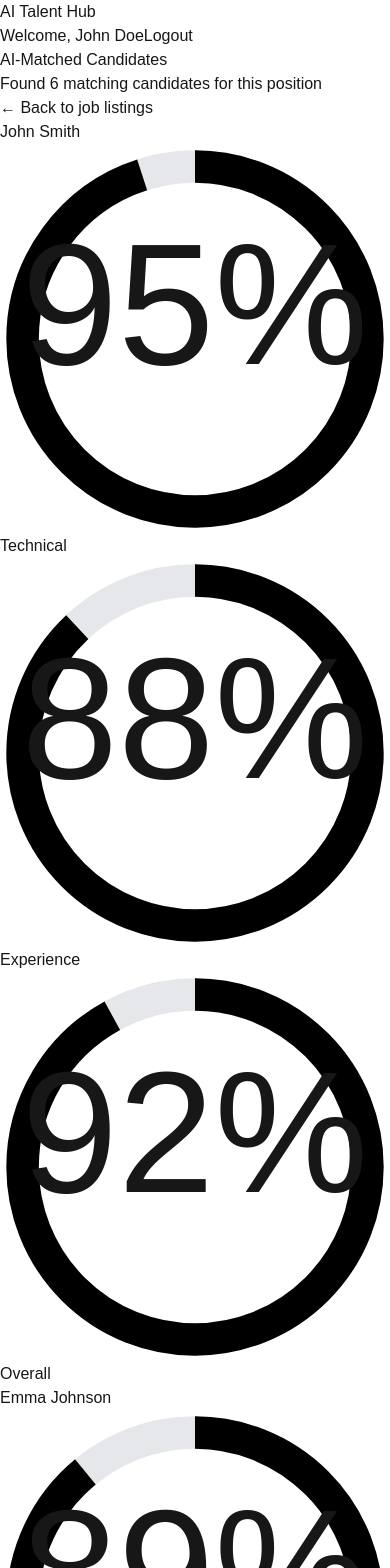
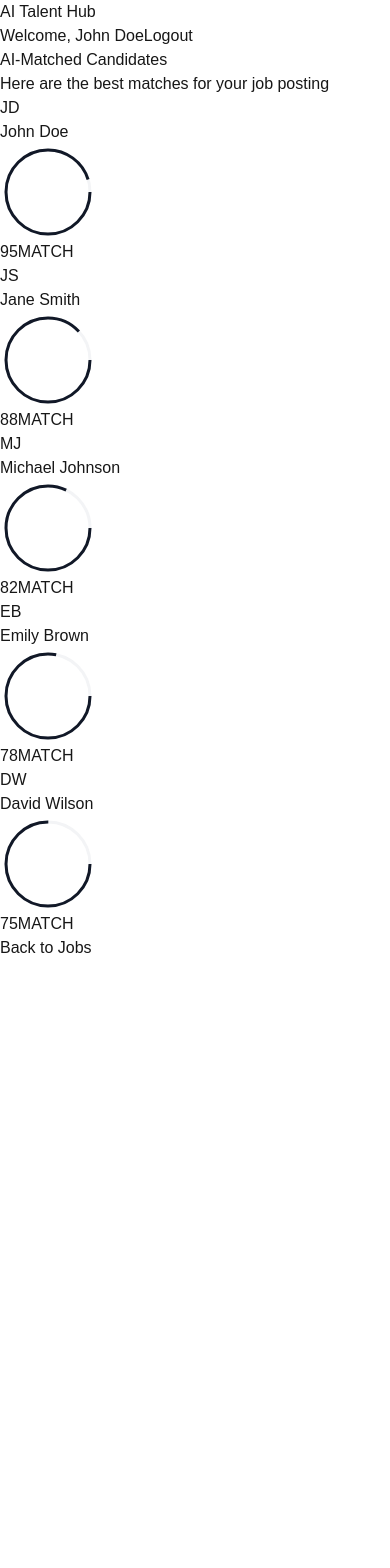
Before and after one commit to BobbyWang0120/glint_windsurf, a Next.js app: page /jobs/1/matching/results in a window 390 px wide. Shown: the top 1568 px of the page. After the commit the page ends 960 px from the top, so only its background shows below. Built offline with nearby package versions, Linux system fonts and the light colour scheme.

Commit message:
把导航栏分离出来，优化候选人的分数组件

```diff
--- /dev/null
+++ b/src/app/components/MatchScore.tsx
@@ -0,0 +1,57 @@
+'use client';
+
+interface MatchScoreProps {
+  value: number;
+}
+
+export default function MatchScore({ value }: MatchScoreProps) {
+  // 设置圆环的基本参数
+  const radius = 48; // 增加半径使组件更大
+  const strokeWidth = 3; // 稍微减小线条宽度使其更精致
+  const normalizedRadius = radius - strokeWidth * 2;
+  const circumference = normalizedRadius * 2 * Math.PI;
+  const strokeDashoffset = circumference - (value / 100) * circumference;
+
+  return (
+    <div className="flex flex-col items-center">
+      <div className="relative inline-flex items-center justify-center p-2">
+        {/* 背景圆环 */}
+        <svg
+          height={radius * 2}
+          width={radius * 2}
+          className="transform -rotate-90"
+        >
+          <circle
+            stroke="#F3F4F6"
+            fill="transparent"
+            strokeWidth={strokeWidth}
+            r={normalizedRadius}
+            cx={radius}
+            cy={radius}
+          />
+          {/* 前景圆环 */}
+          <circle
+            stroke="#111827"
+            fill="transparent"
+            strokeWidth={strokeWidth}
+            strokeDasharray={`${circumference} ${circumference}`}
+            style={{ strokeDashoffset }}
+            r={normalizedRadius}
+            cx={radius}
+            cy={radius}
+            className="transition-all duration-500 ease-in-out"
+          />
+        </svg>
+        {/* 分数文本 */}
+        <div className="absolute inset-0 flex flex-col items-center justify-center space-y-0.5">
+          <span className="text-2xl font-semibold text-gray-900 tracking-tight">
+            {value}
+          </span>
+          <span className="text-[10px] font-medium text-gray-500 tracking-wider">
+            MATCH
+          </span>
+        </div>
+      </div>
+    </div>
+  );
+}
--- /dev/null
+++ b/src/app/components/Navbar.tsx
@@ -0,0 +1,19 @@
+'use client';
+
+export default function Navbar() {
+  return (
+    <nav className="border-b border-gray-200 bg-white">
+      <div className="max-w-7xl mx-auto px-4 sm:px-6 lg:px-8">
+        <div className="flex justify-between h-16 items-center">
+          <div className="flex-shrink-0">
+            <h1 className="text-xl font-semibold">AI Talent Hub</h1>
+          </div>
+          <div className="flex items-center space-x-4">
+            <span className="text-sm text-gray-500">Welcome, John Doe</span>
+            <button className="text-sm text-gray-500 hover:text-gray-700">Logout</button>
+          </div>
+        </div>
+      </div>
+    </nav>
+  );
+}
--- a/src/app/data/mockCandidates.ts
+++ b/src/app/data/mockCandidates.ts
@@ -5,61 +5,31 @@ export const mockCandidates: Candidate[] = [
   {
     id: '1',
     firstName: 'John',
-    lastName: 'Smith',
-    matchScore: {
-      technical: 95,
-      experience: 88,
-      overall: 92
-    }
+    lastName: 'Doe',
+    matchScore: 95,
   },
   {
     id: '2',
-    firstName: 'Emma',
-    lastName: 'Johnson',
-    matchScore: {
-      technical: 89,
-      experience: 92,
-      overall: 90
-    }
+    firstName: 'Jane',
+    lastName: 'Smith',
+    matchScore: 88,
   },
   {
     id: '3',
     firstName: 'Michael',
-    lastName: 'Brown',
-    matchScore: {
-      technical: 78,
-      experience: 85,
-      overall: 81
-    }
+    lastName: 'Johnson',
+    matchScore: 82,
   },
   {
     id: '4',
-    firstName: 'Sarah',
-    lastName: 'Davis',
-    matchScore: {
-      technical: 92,
-      experience: 75,
-      overall: 84
-    }
+    firstName: 'Emily',
+    lastName: 'Brown',
+    matchScore: 78,
   },
   {
     id: '5',
     firstName: 'David',
     lastName: 'Wilson',
-    matchScore: {
-      technical: 85,
-      experience: 90,
-      overall: 87
-    }
+    matchScore: 75,
   },
-  {
-    id: '6',
-    firstName: 'Lisa',
-    lastName: 'Anderson',
-    matchScore: {
-      technical: 88,
-      experience: 82,
-      overall: 85
-    }
-  }
 ];
--- a/src/app/jobs/[id]/matching/results/page.tsx
+++ b/src/app/jobs/[id]/matching/results/page.tsx
@@ -2,150 +2,59 @@
 
 import { mockCandidates } from '@/app/data/mockCandidates';
 import Link from 'next/link';
+import MatchScore from '@/app/components/MatchScore';
 
 export default function ResultsPage() {
   return (
-    <main className="min-h-screen bg-background">
-      {/* 顶部导航栏 */}
-      <nav className="border-b border-gray-200 bg-white">
-        <div className="max-w-7xl mx-auto px-4 sm:px-6 lg:px-8">
-          <div className="flex justify-between h-16 items-center">
-            <div className="flex-shrink-0">
-              <h1 className="text-xl font-semibold">AI Talent Hub</h1>
-            </div>
-            <div className="flex items-center space-x-4">
-              <span className="text-sm text-gray-500">Welcome, John Doe</span>
-              <button className="text-sm text-gray-500 hover:text-gray-700">Logout</button>
-            </div>
-          </div>
-        </div>
-      </nav>
-
-      {/* 主要内容区域 */}
-      <div className="max-w-5xl mx-auto px-4 sm:px-6 lg:px-8 py-8">
-        <div className="mb-8">
-          <div className="flex items-center justify-between">
-            <div>
-              <h2 className="text-2xl font-bold text-gray-900">AI-Matched Candidates</h2>
-              <p className="mt-1 text-sm text-gray-500">
-                Found {mockCandidates.length} matching candidates for this position
+    <div className="max-w-7xl mx-auto py-12 px-4 sm:px-6 lg:px-8">
+      <div className="text-center mb-12">
+        <h2 className="text-3xl font-bold tracking-tight text-gray-900">
+          AI-Matched Candidates
+        </h2>
+        <p className="mt-4 text-lg text-gray-500">
+          Here are the best matches for your job posting
         </p>
       </div>
-            <Link
-              href="/"
-              className="text-sm text-gray-500 hover:text-gray-700 flex items-center"
+
+      <div className="mt-12 space-y-6">
+        {mockCandidates.map((candidate) => (
+          <div
+            key={candidate.id}
+            className="bg-white shadow rounded-lg p-6 hover:shadow-lg transition-shadow duration-300"
           >
-              ← Back to job listings
-            </Link>
+            <div className="flex items-center space-x-6">
+              {/* Avatar placeholder */}
+              <div className="flex-shrink-0">
+                <div className="w-16 h-16 rounded-full bg-gray-200 flex items-center justify-center text-gray-500 text-xl font-medium overflow-hidden">
+                  {candidate.firstName[0]}
+                  {candidate.lastName[0]}
                 </div>
               </div>
 
-        {/* 候选人列表 */}
-        <div className="space-y-4">
-          {mockCandidates.map((candidate) => (
-            <div
-              key={candidate.id}
-              className="bg-white rounded-lg shadow-sm p-6 hover:shadow-md transition-shadow cursor-pointer"
-            >
-              <div className="flex items-center justify-between">
-                <div>
-                  <h3 className="text-lg font-medium text-gray-900">
+              {/* Candidate info */}
+              <div className="flex-grow">
+                <h3 className="text-xl font-medium text-gray-900">
                   {candidate.firstName} {candidate.lastName}
                 </h3>
               </div>
-                <div className="flex items-center space-x-6">
-                  {/* 技术匹配度 */}
-                  <div className="text-center">
-                    <div className="relative w-16 h-16">
-                      <svg className="w-full h-full" viewBox="0 0 36 36">
-                        <path
-                          d="M18 2.0845
-                            a 15.9155 15.9155 0 0 1 0 31.831
-                            a 15.9155 15.9155 0 0 1 0 -31.831"
-                          fill="none"
-                          stroke="#E5E7EB"
-                          strokeWidth="3"
-                        />
-                        <path
-                          d="M18 2.0845
-                            a 15.9155 15.9155 0 0 1 0 31.831
-                            a 15.9155 15.9155 0 0 1 0 -31.831"
-                          fill="none"
-                          stroke="#000"
-                          strokeWidth="3"
-                          strokeDasharray={`${candidate.matchScore.technical}, 100`}
-                        />
-                        <text x="18" y="20.35" className="text-xs" textAnchor="middle" fill="currentColor">
-                          {candidate.matchScore.technical}%
-                        </text>
-                      </svg>
-                      <div className="mt-1 text-xs text-gray-500">Technical</div>
-                    </div>
-                  </div>
 
-                  {/* 经验匹配度 */}
-                  <div className="text-center">
-                    <div className="relative w-16 h-16">
-                      <svg className="w-full h-full" viewBox="0 0 36 36">
-                        <path
-                          d="M18 2.0845
-                            a 15.9155 15.9155 0 0 1 0 31.831
-                            a 15.9155 15.9155 0 0 1 0 -31.831"
-                          fill="none"
-                          stroke="#E5E7EB"
-                          strokeWidth="3"
-                        />
-                        <path
-                          d="M18 2.0845
-                            a 15.9155 15.9155 0 0 1 0 31.831
-                            a 15.9155 15.9155 0 0 1 0 -31.831"
-                          fill="none"
-                          stroke="#000"
-                          strokeWidth="3"
-                          strokeDasharray={`${candidate.matchScore.experience}, 100`}
-                        />
-                        <text x="18" y="20.35" className="text-xs" textAnchor="middle" fill="currentColor">
-                          {candidate.matchScore.experience}%
-                        </text>
-                      </svg>
-                      <div className="mt-1 text-xs text-gray-500">Experience</div>
-                    </div>
-                  </div>
-
-                  {/* 总体匹配度 */}
-                  <div className="text-center">
-                    <div className="relative w-16 h-16">
-                      <svg className="w-full h-full" viewBox="0 0 36 36">
-                        <path
-                          d="M18 2.0845
-                            a 15.9155 15.9155 0 0 1 0 31.831
-                            a 15.9155 15.9155 0 0 1 0 -31.831"
-                          fill="none"
-                          stroke="#E5E7EB"
-                          strokeWidth="3"
-                        />
-                        <path
-                          d="M18 2.0845
-                            a 15.9155 15.9155 0 0 1 0 31.831
-                            a 15.9155 15.9155 0 0 1 0 -31.831"
-                          fill="none"
-                          stroke="#000"
-                          strokeWidth="3"
-                          strokeDasharray={`${candidate.matchScore.overall}, 100`}
-                        />
-                        <text x="18" y="20.35" className="text-xs" textAnchor="middle" fill="currentColor">
-                          {candidate.matchScore.overall}%
-                        </text>
-                      </svg>
-                      <div className="mt-1 text-xs text-gray-500">Overall</div>
-                    </div>
-                  </div>
+              {/* Match score */}
+              <div className="flex-shrink-0">
+                <MatchScore value={candidate.matchScore} />
               </div>
             </div>
           </div>
         ))}
       </div>
+
+      <div className="mt-12 text-center">
+        <Link
+          href="/jobs"
+          className="inline-flex items-center px-6 py-3 border border-transparent text-base font-medium rounded-md text-white bg-black hover:bg-gray-800"
+        >
+          Back to Jobs
+        </Link>
       </div>
-    </main>
+    </div>
   );
 }
--- a/src/app/layout.tsx
+++ b/src/app/layout.tsx
@@ -1,6 +1,7 @@
 import type { Metadata } from "next";
 import localFont from "next/font/local";
 import "./globals.css";
+import Navbar from "./components/Navbar";
 
 const geistSans = localFont({
   src: "./fonts/GeistVF.woff",
@@ -14,8 +15,8 @@ const geistMono = localFont({
 });
 
 export const metadata: Metadata = {
-  title: "Create Next App",
-  description: "Generated by create next app",
+  title: "AI Talent Hub",
+  description: "AI-powered Applicant Tracking System",
 };
 
 export default function RootLayout({
@@ -25,10 +26,9 @@ export default function RootLayout({
 }>) {
   return (
     <html lang="en">
-      <body
-        className={`${geistSans.variable} ${geistMono.variable} antialiased`}
-      >
-        {children}
+      <body className={`${geistSans.variable} ${geistMono.variable} antialiased`}>
+        <Navbar />
+        <main>{children}</main>
       </body>
     </html>
   );
--- a/src/app/types/candidate.ts
+++ b/src/app/types/candidate.ts
@@ -3,9 +3,5 @@ export interface Candidate {
   id: string;
   firstName: string;
   lastName: string;
-  matchScore: {
-    technical: number;  // 技术匹配度 0-100
-    experience: number; // 经验匹配度 0-100
-    overall: number;    // 总体匹配度 0-100
-  };
+  matchScore: number;  // 只保留一个总体匹配分数
 }
```
Also changed, not shown: src/app/jobs/new/page.tsx (+0 -18 lines), src/app/page.tsx (+13 -27 lines). Lines whose indentation alone changed are shown as unchanged.
